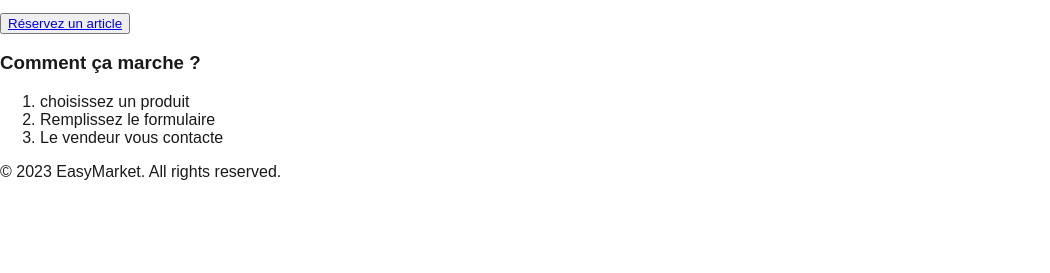
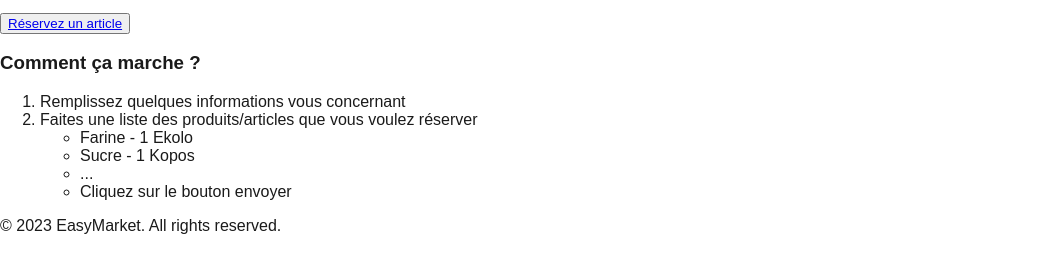
Before and after one commit to Dom2-gift/EasyMarket, a plain HTML site: page index.html in a window 1280 px wide. Shown: the part 225-498 px from the top of the page, without its empty margins (0-1050 px from the left). Drawn offline with Linux system fonts and the light colour scheme.

Commit message:
Modification d'index.html

```diff
--- a/css/style.css
+++ b/css/style.css
@@ -188,3 +188,5 @@ body > * {
     -webkit-backdrop-filter: blur(10px);
     backdrop-filter: blur(10px);
 }
+
+/* Main */
--- a/index.html
+++ b/index.html
@@ -3,7 +3,7 @@
 <head>
     <meta charset="UTF-8">
     <meta name="viewport" content="width=device-width, initial-scale=1.0">
-    <title>Easy <br>Market</title>
+    <title>EasyMarket</title>
     <link rel="stylesheet" href="css/style.css">
 </head>
 
@@ -26,7 +26,7 @@
                     <a href="tableau_de_bord.html" class="toggle-item">Tableau de bord</a>
                     <a href="reservation.html">
                         <button class="btn_reservez">
-                            Réservez un article
+                                Réservez un article
                         </button>
                     </a>
                 </div>
@@ -48,9 +48,15 @@
             <article class="info">
                 <h3>Comment ça marche ? </h3>
                 <ol>
-                    <li>choisissez un produit</li>
-                    <li>Remplissez le formulaire</li>
-                    <li>Le vendeur vous contacte</li>
+                    <li>Remplissez quelques informations vous concernant</li>
+                    <li>
+                        Faites une liste des produits/articles que vous voulez réserver
+                        <ul>
+                            <li>Farine - 1 Ekolo</li>
+                            <li>Sucre - 1 Kopos</li>
+                            <li>...</li>
+                    </li>
+                    <li>Cliquez sur le bouton envoyer</li>
                 </ol>
             </article>
         </section>
```
